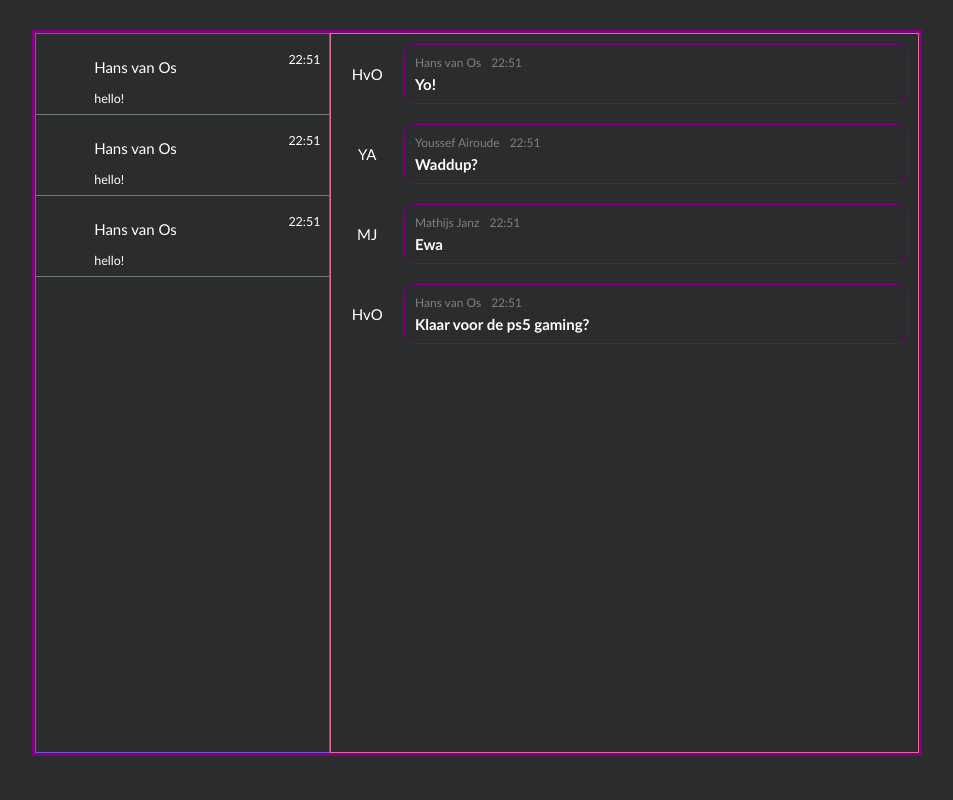
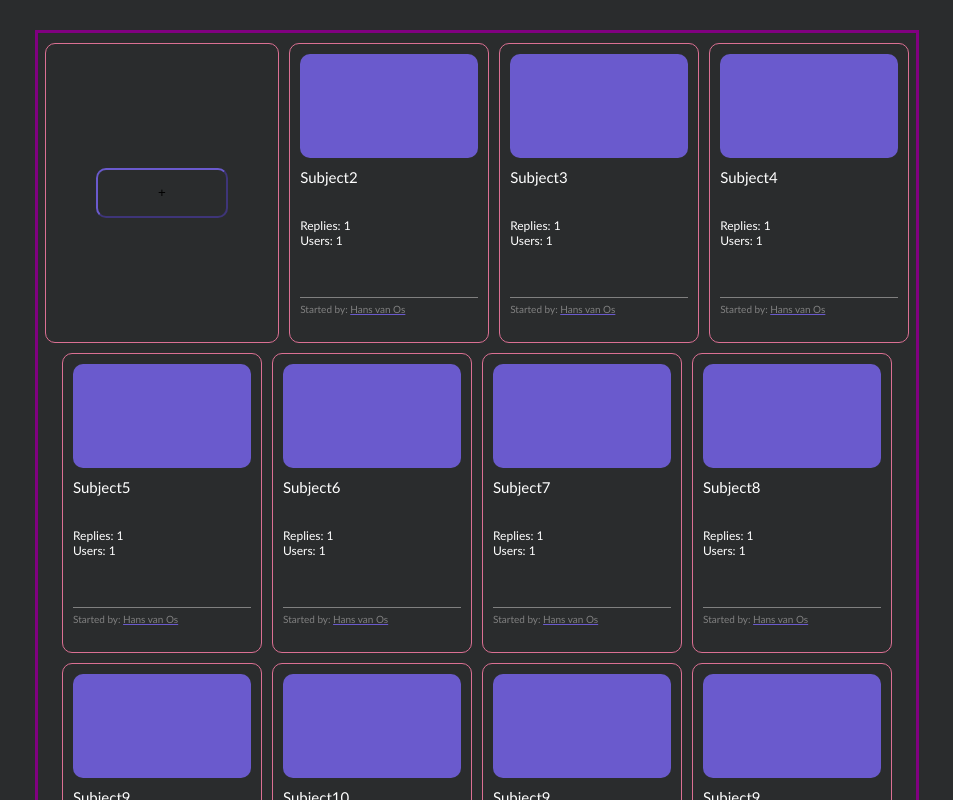
Before and after one commit to RealNewave/Chatex_React, a React (Create React App) app: page / in a window 1280 px wide. Shown: the top 800 px of the page, without its empty margins (163-1116 px from the left). Built offline with nearby package versions, Linux system fonts and the light colour scheme.

Commit message:
Making progress to MVP

```diff
--- a/package.json
+++ b/package.json
@@ -10,6 +10,7 @@
     "axios": "^0.27.2",
     "react": "^18.2.0",
     "react-dom": "^18.2.0",
+    "react-router-dom": "^6.13.0",
     "react-scripts": "5.0.1",
     "sass": "^1.62.0",
     "web-vitals": "^2.1.4"
--- a/src/App.scss
+++ b/src/App.scss
@@ -1,3 +1,7 @@
+*, ::before, ::after {
+  box-sizing: border-box;
+}
+
 html {
   font-size: 15px;
   font-family: "Calibri", serif;
@@ -23,7 +27,18 @@ html {
 
 }
 
+.new-thread {
+  --color: slateblue;
+  grid-area: title;
+  margin: 0 50px;
+  background-color: #2a2c2d;
+  border-color: slateblue;
+  border-radius: 10px;
+  cursor: pointer;
+}
+
 .v-card {
+  --color: palevioletred;
   flex: 0 1 calc(80% / 3);
   min-width: 200px;
   max-width: calc(80% / 3);
@@ -48,6 +63,7 @@ html {
     margin: 0 10px;
   }
 
+
   .content {
     grid-area: content;
     font-size: 12px;
@@ -65,46 +81,63 @@ html {
 
     u {
       text-decoration: underline;
-      text-decoration-color: palevioletred;
+      text-decoration-color: slateblue;
     }
   }
 }
 
-.split-view {
-  display: grid;
-  grid-template-areas: "l r";
-  grid-template-columns: 1fr 2fr;
-  height: 90vh;
-}
-
-.list-view {
-  grid-area: l;
-  display: flex;
-  flex-direction: column;
-  border: 1px solid slateblue;
+.clickable {
+  &:hover {
+    box-shadow: 0 15px 24px var(--color);
+  }
 }
 
 .detail-view {
-  grid-area: r;
   border: 1px solid palevioletred;
+  position: relative;
+
+  .messages {
+    max-height: 90vh;
+    overflow: scroll;
+  }
+
+  .subject {
+    text-align: center;
+  }
+
+  .send-message {
+    position: absolute;
+    bottom: 0;
+    width: 100%;
+    border-radius: 5px;
+
+    &:after {
+      //TODO
+    }
+  }
 }
 
 .text-bubble {
   display: grid;
   grid-template-areas: "l r";
-  grid-template-columns: 1fr 7fr;
+  grid-template-columns: 0fr 7fr;
 
 
   .profile {
     grid-area: l;
     justify-self: center;
     align-self: center;
+    width: 80%;
+    text-align: center;
+    border: 1px solid white;
+    border-radius: 50%;
+    padding: 10px;
   }
 
   .details-container {
     display: flex;
     flex-direction: column;
-    margin: 10px 10px 10px 0;
+    margin: 10px;
     padding: 10px;
     gap: 5px;
     border: 1px solid purple;
@@ -158,9 +191,19 @@ html {
 
   }
 
-  .flexcolumn {
+  .flex-column {
     display: flex;
     flex-direction: column;
     align-items: start;
   }
+
+  .profile {
+    text-align: center;
+    border: 1px solid white;
+    border-radius: 50%;
+    padding: 10px;
+  }
+
+  .active {
+  }
 }
--- a/src/App.tsx
+++ b/src/App.tsx
@@ -1,59 +1,99 @@
-import React from 'react';
+import React, {useEffect, useState} from 'react';
 import "./App.scss";
+import *  as threadService from "./ThreadService";
+import {Message, Thread} from "./ThreadService";
+import {BrowserRouter, Link, NavLink, Route, Router, Routes} from "react-router-dom";
 
 function App() {
     return (
-        <div className="main-container">
-            {/*<MainView/>*/}
-            <DetailView/>
-        </div>
+        <BrowserRouter>
+            <Routes>
+                <Route path="/" element={<Home/>}/>
+                <Route path="/:threadId" element={<MessageDetails/>}/>
+            </Routes>
+        </BrowserRouter>
     );
 }
 
-function DetailView() {
+function Home() {
     return (
-        <div className="split-view">
+        <div className="main-container">
+            <MainView/>
+        </div>
+    )
+}
+
+function MessageDetails(props: any) {
+
+    const subject = props.subject;
+
+    const [messages, setMessages] = useState([] as Message[]);
+
+    useEffect(() => {
+        threadService
+            .getMessages(props.threadId)
+            .then(messages => setMessages(messages));
+    });
+
+
+    return (
         <div className="detail-view">
-                <Message username="Hans van Os" message="Yo!" time="22:51"></Message>
-                <Message username="Youssef Airoude" message="Waddup?" time="22:51"></Message>
-                <Message username="Mathijs Janz" message="Ewa" time="22:51"></Message>
-                <Message username="Hans van Os" message="Klaar voor de ps5 gaming?" time="22:51"></Message>
+            <h3 className="subject">{subject || "Games!"}</h3>
+
+            <div className="messages">
+                {messages.map(message =>
+                    <MessageView username={message.userId} message={message.body}
+                                 time="11:27"></MessageView>
+                )}
             </div>
-            <div className="list-view">
-                <SubjectListCard username="Hans van Os" subtext="hello!" time="22:51"></SubjectListCard>
-                <SubjectListCard username="Hans van Os" subtext="hello!" time="22:51"></SubjectListCard>
-                <SubjectListCard username="Hans van Os" subtext="hello!" time="22:51"></SubjectListCard>
+            {/*<MessageView username="Hans van Os" message="Yo!" time="22:51"></MessageView>*/}
+            {/*<MessageView username="Youssef Airoude" message="Waddup?" time="22:51"></MessageView>*/}
+            {/*<MessageView username="Mathijs Janz" message="Ewa" time="22:51"></MessageView>*/}
+            {/*<MessageView username="Hans van Os" message="Klaar voor de ps5 gaming?" time="22:51"></MessageView>*/}
+
+            <input type="text" className="send-message" placeholder="What would you like to say?"/>
         </div>
-        </div>
-    );
+    )
 }
 
 export function SubjectListCard(props: any) {
-    const subject: string = props.username;
-    const usernames: string[] = props.subtext;
+    const subject: string = props.subject;
+    const usernames: string[] = props.usernames;
     const time = props.time;
+    const splitNames = usernames.map(name => name.split(" "));
+
+    function showChatDetails() {
+
+    }
+
     return (
-        <>
-            <div className="h-card">
-                <div className="flexcolumn center">
+        <div className="h-card active" onClick={showChatDetails}>
+            <div className="flex-column center">
                 <p>{subject}</p>
-                    <small>{usernames}</small>
+                <small>
+                    {splitNames.map(splitName => {
+                        const firstName = splitName[0][0];
+                        let lastName = "";
+                        if (splitName.length > 1) {
+                            lastName = splitName[splitName.length - 1][0]
+                        }
+                        return firstName + lastName;
+                    }).join(", ")
+                    }
+                </small>
             </div>
             <p className="right"><small className="text-secondary">{time}</small></p>
         </div>
-        </>
     )
 }
 
-function Message(props: any) {
+function MessageView(props: any) {
     const username: string = props.username;
     const message: string = props.message;
     const time = props.time;
     return (
         <div className="text-bubble">
-            <div className="profile">
-                {username.split(" ").map(part => part[0])}
-            </div>
+            <div></div>
             <div className="details-container">
                 <div className="sender-details">
                     <div>{username}</div>
@@ -68,10 +108,22 @@ function Message(props: any) {
 }
 
 function MainView() {
+
+    const [threads, setThreads] = useState([] as Thread[]);
+
+    // useEffect(() => {
+    //     threadService
+    //         .getThreads()
+    //         .then(threads => setThreads(threads));
+    // });
+
     return (
         <div className="content-overview">
-            <SubjectCard starter="Hans van Os" usernames={["Youssef, Mathijs"]}
-                         subject="Wat vinden jullie hiervan?"/>
+            <NewThread/>
+            {threads.map(thread =>
+                <SubjectCard starter={thread.sender_id} usernames={thread.receivers}
+                             subject={thread.subject}/>
+            )}
             <SubjectCard starter="Hans van Os" usernames={["Hans van Os"]} subject="Subject2"/>
             <SubjectCard starter="Hans van Os" usernames={["Hans van Os"]} subject="Subject3"/>
             <SubjectCard starter="Hans van Os" usernames={["Hans van Os"]} subject="Subject4"/>
@@ -97,24 +149,60 @@ function SubjectCard(props: any) {
     const usernames: string[] = props.usernames;
     const starter: string = props.starter;
 
-    function seeDetails() {
-
-    }
-
     return (
-        <div className="v-card" onClick={seeDetails}>
+        <Link style={{textDecoration: "inherit", color: "inherit"}} to={"/" + subject}>
+            <div className="v-card clickable">
                 <div className="header">
                     {/*Image placeholder*/}
                 </div>
                 <div className="title">
                     {subject}
                 </div>
-            <p className="content">
-                {usernames.join(", ")}
-            </p>
+                <div className="content">
+                    <div className="messages">Replies: 1</div>
+                    <div className="usercount">Users: 1</div>
+                </div>
                 <p className="subtext">
                     Started by: <u>{starter}</u>
                 </p>
+            </div>
+        </Link>
+    )
+}
+
+function NewThread() {
+
+    const starter: string = "Hans van Os";
+
+    const [showButton, setShowButton] = useState(true);
+
+    const showForm = () => {
+        setShowButton(!showButton);
+    }
+
+    return (
+        <div className="v-card">
+            {
+                showButton &&
+                <button className="new-thread clickable" onClick={showForm}>+</button>
+            }
+            {
+                !showButton &&
+                <>
+                    <div className="">
+                        {/*Image placeholder*/}
+                    </div>
+                    <div className="title">
+
+                    </div>
+                    <div className="content">
+
+                    </div>
+                    <p className="subtext">
+                        {/*Started by: <u>{starter}</u>*/}
+                    </p>
+                </>
+            }
         </div>
     )
 }
--- /dev/null
+++ b/src/ThreadService.tsx
@@ -0,0 +1,35 @@
+import axios from "axios";
+
+export function getThreads(): Promise<Thread[]>{
+    return axios.get("http://localhost:8080/api/v1/messages/")
+        .then(response => response.data);
+}
+
+export function createThread(subject: string): void {
+    axios.post("http://localhost:8080/api/v1/messages/");
+}
+
+export function getMessages(threadId: number): Promise<Message[]>{
+    return axios.get("https://jsonplaceholder.typicode.com/posts")
+        .then(response => response.data);
+}
+
+export function addMessage(message: string, threadId: number): void {
+    axios.post("http://localhost:8080/api/v1/messages/" + threadId);
+}
+
+export type Message =
+    {
+        userId: number
+        body: string
+        title: string
+    }
+
+export type Thread =
+    {
+        sender_id: number
+        subject: string
+        receivers: string[]
+        replies: []
+        timestamp: string
+    }
```
Also changed, not shown: 1 other file (tests, documents, lock files or other folders). Lines whose indentation alone changed are shown as unchanged.
